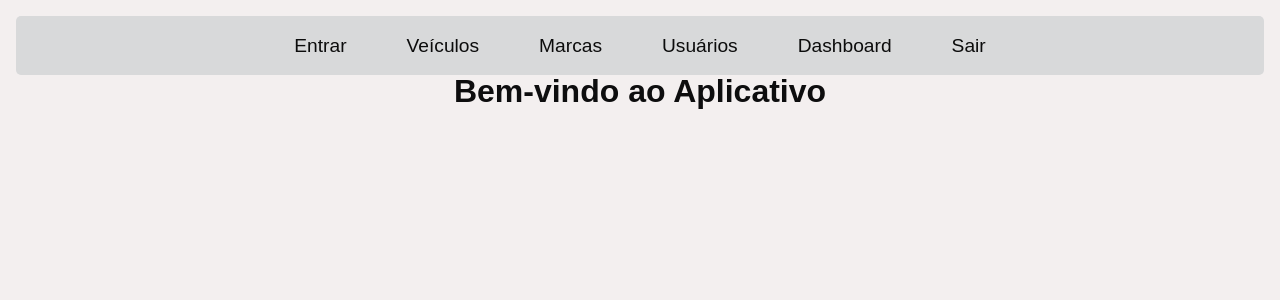
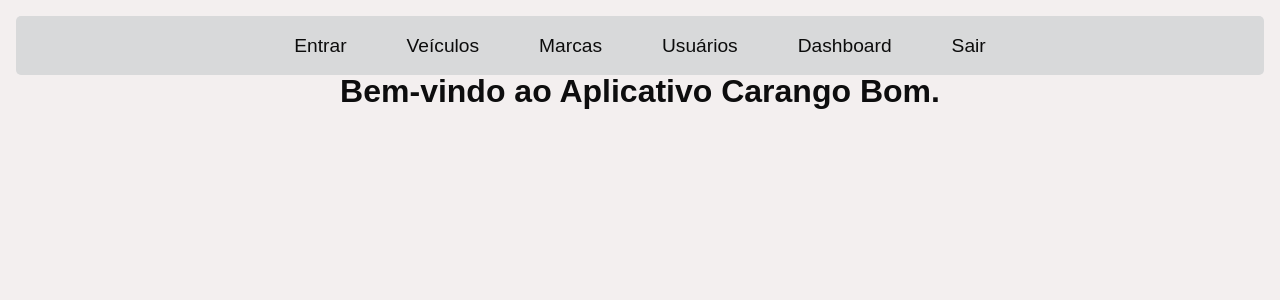
Before and after one commit to GersonAparecidoLima/FrontProjetoFinal, a React (Create React App) app: page / in a window 1280 px wide. Shown: the top 300 px of the page. Built offline with nearby package versions, Linux system fonts and the light colour scheme.

Commit message:
Marca logado

```diff
--- a/public/index.html
+++ b/public/index.html
@@ -13,7 +13,7 @@
 
     <link rel="manifest" href="%PUBLIC_URL%/manifest.json" />
 
-    <title>Alura Studio</title>
+    <title>Carango Bom</title>
   </head>
   <body>
     <noscript>You need to enable JavaScript to run this app.</noscript>
--- a/src/pages/Inicio/index.tsx
+++ b/src/pages/Inicio/index.tsx
@@ -6,7 +6,7 @@ export default function Inicio() {
   return (
     <section>
       <h3 className={styles.titulo}>
-          Bem-vindo ao Aplicativo
+          Bem-vindo ao Aplicativo Carango Bom.
       </h3>
       <div>
         {/* Usando o componente Cadastro */}
--- a/src/pages/Marcas/index.tsx
+++ b/src/pages/Marcas/index.tsx
@@ -3,6 +3,7 @@ import { useNavigate, useLocation } from 'react-router-dom';
 import Tabela from '../../components/Tabela/Tabela';
 import styles from './index.module.scss';
 import api from '../../services/api'; // Importa o client com token JWT
+import { AxiosError } from 'axios';
 
 const Marcas = () => {
   const navigate = useNavigate();
@@ -36,10 +37,26 @@ const Marcas = () => {
       ]);
 
       setDados(dadosFormatados);
-    } catch (erro) {
+    } catch (erro: unknown) {
+          const axiosError = erro as AxiosError;
+
+          if (axiosError.response?.status === 401) {
+            navigate('/');
+           // alert('acesso negado.');
+
+          } else {
+            console.error('Erro ao carregar veículos:', axiosError);
+            alert('Erro ao carregar veículos');
+          }
+        }
+
+    /*
+    catch (erro) {
       console.error('Erro ao carregar marcas:', erro);
       alert('Erro ao carregar marcas');
     }
+*/
+
   };
 
   useEffect(() => {
@@ -68,12 +85,12 @@ const Marcas = () => {
     <div className={styles.container}>
       <div className={styles.tabelaContainer}>
         <h2>Lista Marca</h2>
+        <Tabela cabecalhos={cabecalhos} dados={dados} />
         <div className={styles.botoesContainer}>
           <button className={styles.botao} onClick={() => navigate('/cadastro-marca')}>
             Incluir
           </button>
         </div>
-        <Tabela cabecalhos={cabecalhos} dados={dados} />
       </div>
     </div>
   );
```
